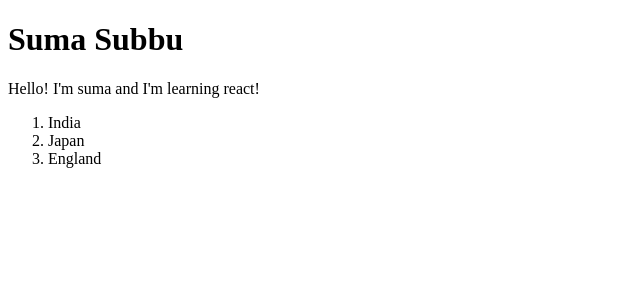
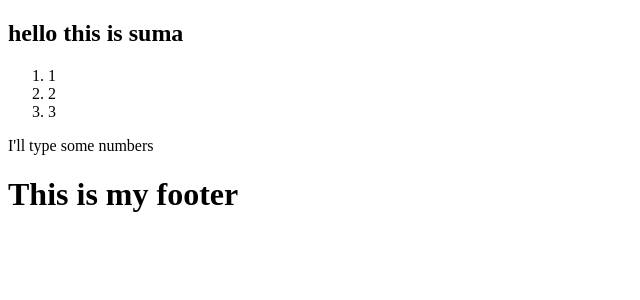
Before and after one commit to sumasubbu/react, a React (Create React App) app: page / in a window 1280 px wide. Shown: the top 300 px of the page, without its empty margins (0-640 px from the left). Built offline with nearby package versions, Linux system fonts and the light colour scheme.

Commit message:
created child components and nested them in parent App1 component

```diff
--- /dev/null
+++ b/src/components/App1.js
@@ -0,0 +1,14 @@
+import React from "react";
+import Header from "./Header";
+import Footer from "./Footer";
+import MainContent from "./MainContent";
+function App1() {
+  return (
+    <div>
+      <Header />
+      <MainContent />
+      <Footer />
+    </div>
+  );
+}
+export default App1;
--- /dev/null
+++ b/src/components/Footer.js
@@ -0,0 +1,8 @@
+import React from "react"
+
+function Footer() {
+    return (
+        <h1>This is my footer</h1>
+    )
+}
+export default Footer
--- /dev/null
+++ b/src/components/Header.js
@@ -0,0 +1,18 @@
+import React from "react";
+
+function Header() {
+  return (
+    <div>
+      <nav>
+        <h1>hello this is suma</h1>
+
+        <ol>
+          <li>1</li>
+          <li>2</li>
+          <li>3</li>
+        </ol>
+      </nav>
+    </div>
+  );
+}
+export default Header;
--- /dev/null
+++ b/src/components/MainContent.js
@@ -0,0 +1,12 @@
+import React from "react";
+
+function MainContent() {
+  return (
+    <div>
+      <main>
+        <p>I'll type some numbers</p>
+      </main>
+    </div>
+  );
+}
+export default MainContent;
--- a/src/index.js
+++ b/src/index.js
@@ -3,10 +3,10 @@ import ReactDOM from "react-dom"
 // import './index.css';
 // import App from './App';
 import * as serviceWorker from './serviceWorker';
-import MyInfo from "./components/MyInfo"
+import App1 from "./components/App1"
 
 
-ReactDOM.render(<MyInfo/>,document.getElementById("root"));
+ReactDOM.render(<App1 />,document.getElementById("root"));
 
 // If you want your app to work offline and load faster, you can change
 // unregister() to register() below. Note this comes with some pitfalls.
```
